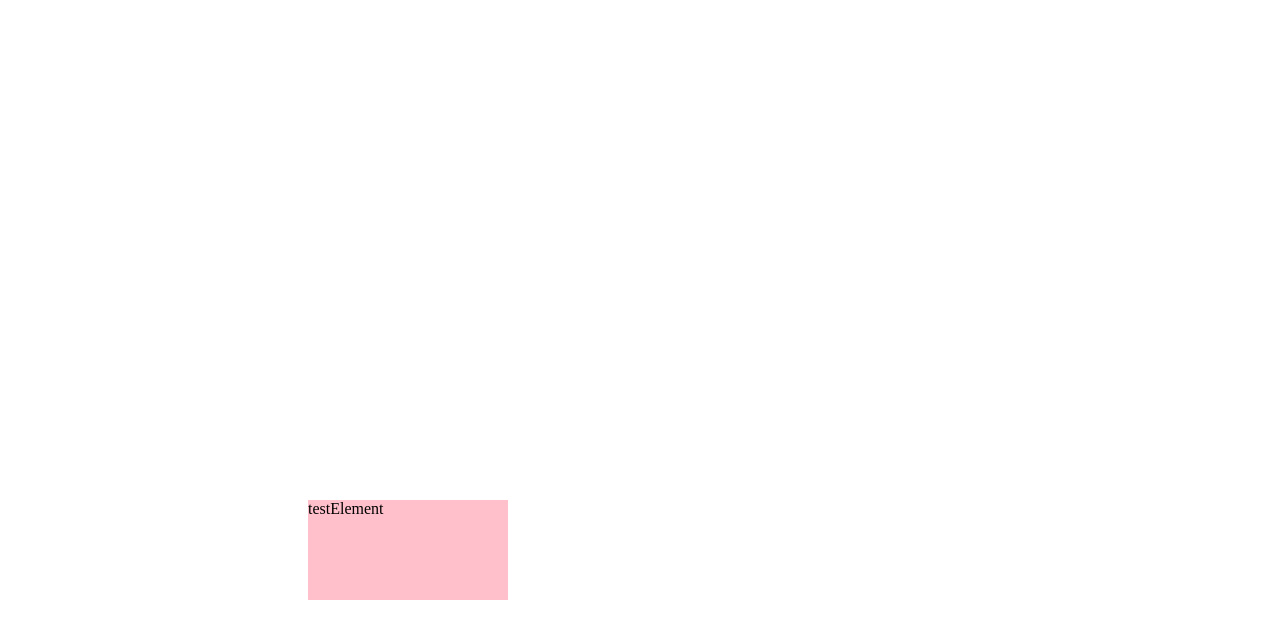
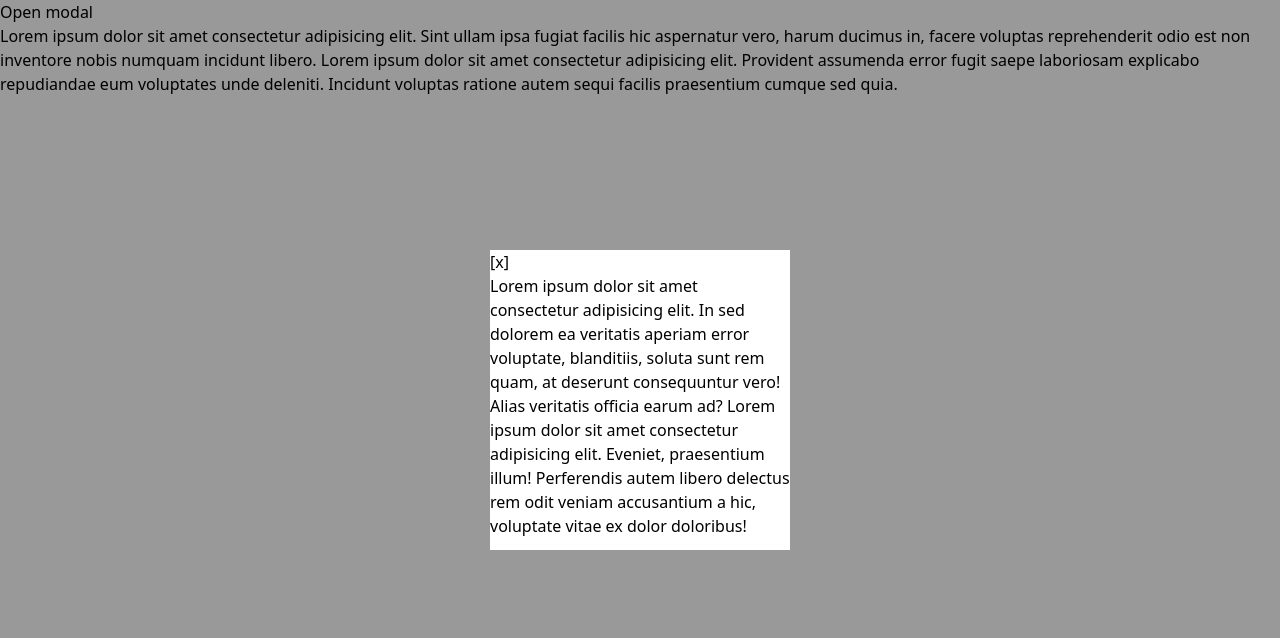
Before and after one commit to kupriianovvv/design-system, a React (Vite) app: page / in a window 1280 px wide. Shown: the top 638 px of the page. Built offline with nearby package versions, Linux system fonts and the light colour scheme.

Commit message:
modal animation

```diff
--- a/index.html
+++ b/index.html
@@ -5,6 +5,25 @@
     <link rel="icon" type="image/svg+xml" href="/vite.svg" />
     <meta name="viewport" content="width=device-width, initial-scale=1.0" />
     <title>Vite + React + TS</title>
+    <script src="https://cdn.tailwindcss.com"></script>
+    <script>
+      tailwind.config = {
+        theme: {
+          extend: {
+            colors: {
+              clifford: '#da373d',
+            }
+          }
+        }
+      }
+    </script>
+      <style type="text/tailwindcss">
+        @layer utilities {
+          .content-auto {
+            content-visibility: auto;
+          }
+        }
+      </style>
   </head>
   <body>
     <div id="root"></div>
--- a/package.json
+++ b/package.json
@@ -12,6 +12,7 @@
     "build-storybook": "storybook build"
   },
   "dependencies": {
+    "@headlessui/react": "^2.0.3",
     "react": "^18.2.0",
     "react-dom": "^18.2.0",
     "vitest": "^1.6.0",
--- a/src/App.tsx
+++ b/src/App.tsx
@@ -1,6 +1,7 @@
 import { useEffect } from "react";
 import { useOnCloseStore } from "./store";
 import { TooltipDemo } from "./demos/Tooltip/TooltipDemo";
+import { ModalDemo } from "./demos/Modal/ModalDemo";
 
 function App() {
   const handleESC = useOnCloseStore((store) => store.handleESC);
@@ -14,7 +15,7 @@ function App() {
   }, []);
   return (
     <>
-      <TooltipDemo />
+      <ModalDemo />
     </>
   );
 }
--- a/src/components/Modal/Modal.tsx
+++ b/src/components/Modal/Modal.tsx
@@ -3,6 +3,7 @@ import { ModalContent } from "./components/ModalContent/ModalContent";
 import { ReactNode, useEffect, useId } from "react";
 import { createPortal } from "react-dom";
 import { useOnCloseStore } from "../../store";
+import { Transition } from "@headlessui/react";
 
 type ModalProps = {
   isOpened: boolean;
@@ -30,12 +31,21 @@ export const Modal = ({ isOpened, onClose, children }: ModalProps) => {
     push({ id, onClose });
   }, [isOpened]);
 
-  if (!isOpened) return null;
   return createPortal(
-    <div>
-      <ModalOverlay onClose={realOnClose} />
-      <ModalContent>{children}</ModalContent>
-    </div>,
+    <Transition
+      show={isOpened}
+      enter="transition-opacity duration-300"
+      enterFrom="opacity-0"
+      enterTo="opacity-100"
+      leave="transition-opacity duration-300"
+      leaveFrom="opacity-100"
+      leaveTo="opacity-0"
+    >
+      <div>
+        <ModalOverlay onClose={realOnClose} />
+        <ModalContent>{children}</ModalContent>
+      </div>
+    </Transition>,
     document.getElementById("modal-root") as HTMLElement,
   );
 };
--- a/src/components/Modal/components/ModalContent/ModalContent.css
+++ b/src/components/Modal/components/ModalContent/ModalContent.css
@@ -8,4 +8,5 @@
 
     z-index: 2000;
     background-color: white;
+    overflow-y: scroll;
 }
--- a/src/demos/Modal/ModalDemo.tsx
+++ b/src/demos/Modal/ModalDemo.tsx
@@ -25,7 +25,7 @@ const RandomContent = ({ onClose }: { onClose: () => void }) => {
         at deserunt consequuntur vero! Alias veritatis officia earum ad? Lorem
         ipsum dolor sit amet consectetur adipisicing elit. Eveniet, praesentium
         illum! Perferendis autem libero delectus rem odit veniam accusantium a
-        hic, voluptate vitae ex dolor doloribus voluptatem alias, illum est!
+        hic, voluptate vitae ex dolor doloribus!
       </div>
     </>
   );
```
Also changed, not shown: 1 other file (tests, documents, lock files or other folders).
